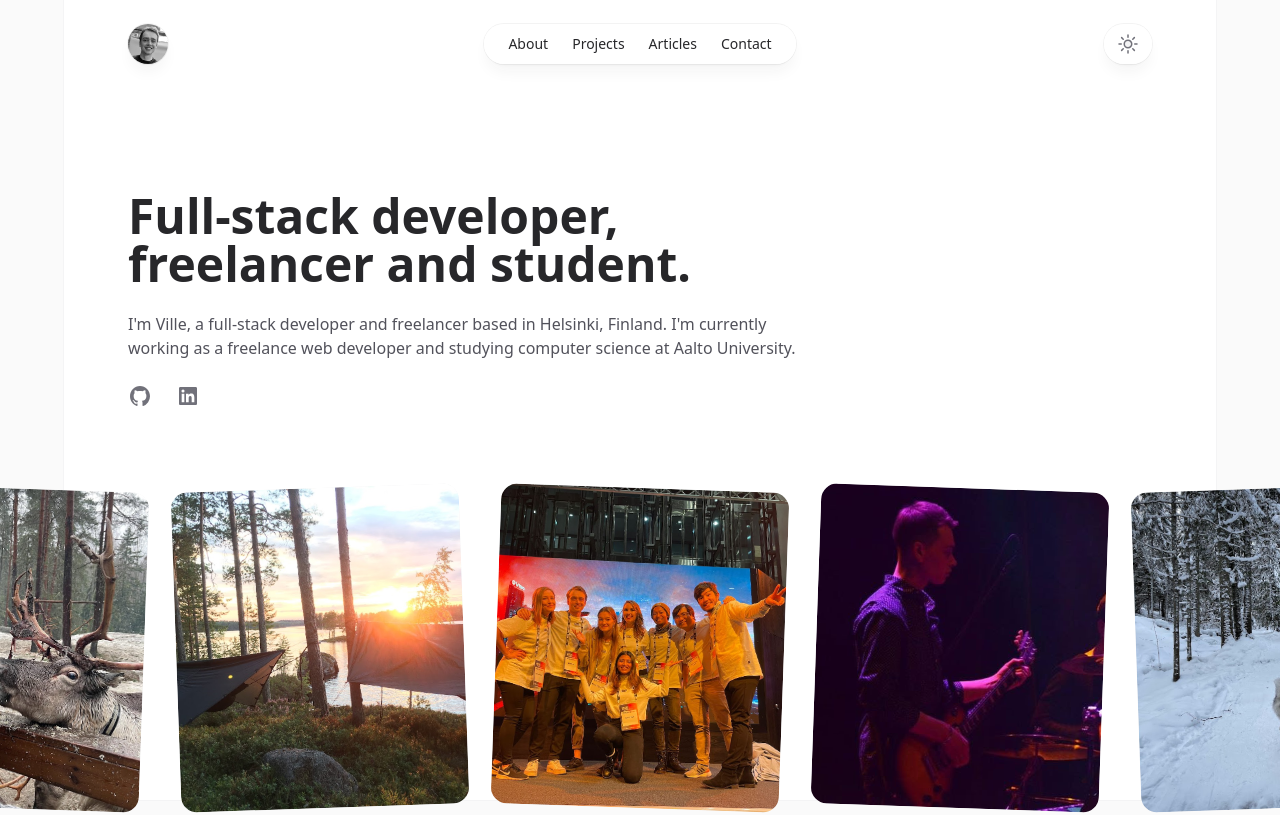
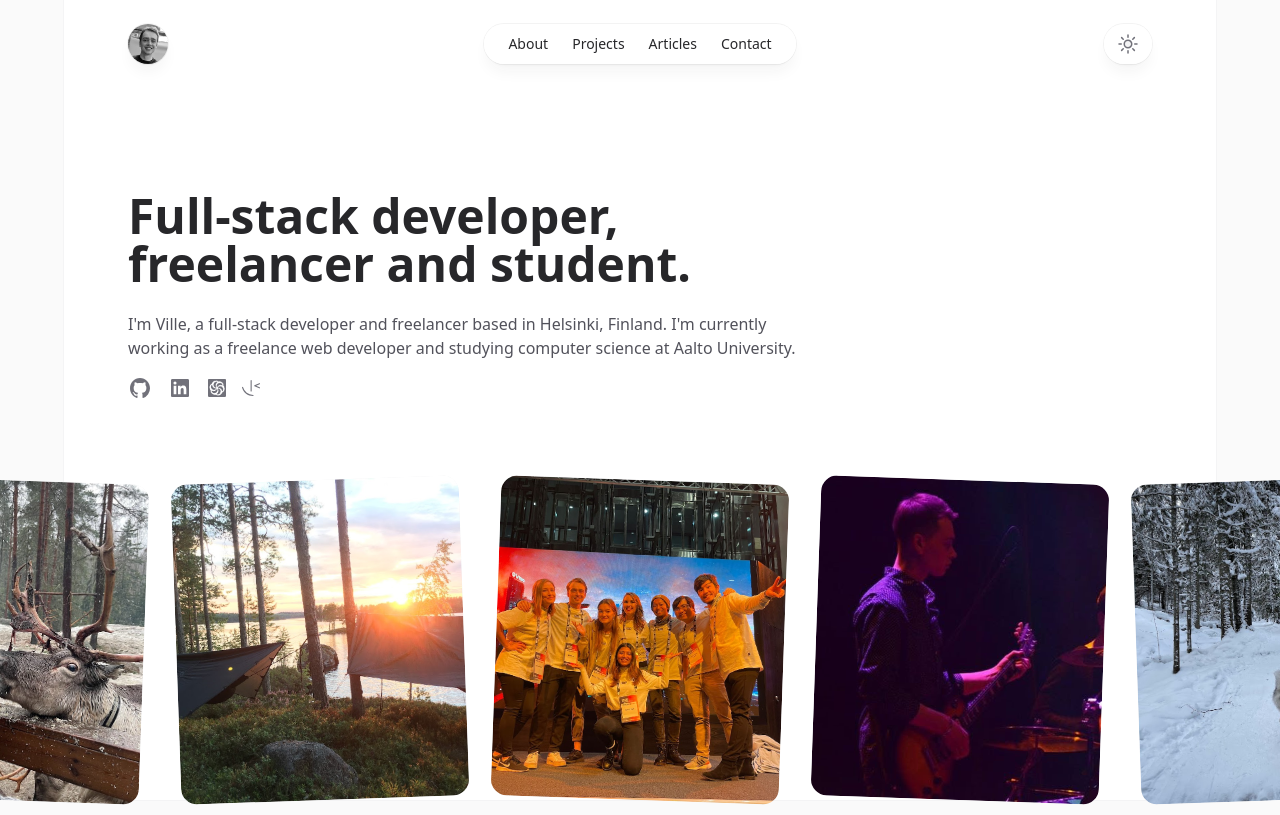
Before and after one commit to PrVille/My-portfolio-website, a React (Vite) app: page / in a window 1280 px wide. Shown: the top 815 px of the page. Built offline with nearby package versions, Linux system fonts and the light colour scheme; no server answers.

Commit message:
links to codewars and frontend mentor

```diff
--- a/src/Pages/About.jsx
+++ b/src/Pages/About.jsx
@@ -1,4 +1,5 @@
 import React from "react"
+import { SiCodewars, SiFrontendmentor } from "react-icons/si"
 import Page from "../components/Page"
 
 const About = () => {
@@ -51,12 +52,12 @@ const About = () => {
               create an escape from the busy world.
             </p>
             <p>
-              In addition to my love for the great outdoors and music, I
-              am also a proud owner of a husky named Luna. She is a wonderful
-              companion and keeps me on my toes with her playful energy and love
-              for adventure. Living in Helsinki, I am fortunate to have access
-              to plenty of parks and outdoor spaces where Luna and I can enjoy
-              the beautiful Finnish scenery together.
+              In addition to my love for the great outdoors and music, I am also
+              a proud owner of a husky named Luna. She is a wonderful companion
+              and keeps me on my toes with her playful energy and love for
+              adventure. Living in Helsinki, I am fortunate to have access to
+              plenty of parks and outdoor spaces where Luna and I can enjoy the
+              beautiful Finnish scenery together.
             </p>
           </div>
         </div>
@@ -102,6 +103,28 @@ const About = () => {
             </li>
             <li className="mt-4 flex">
               <a
+                className="group p-0.5 flex text-sm font-medium text-zinc-800 transition hover:text-sky-500 dark:text-zinc-200 dark:hover:text-sky-500"
+                href="https://www.codewars.com/users/PrVille"
+                target="_blank"
+                rel="noopener noreferrer"
+              >
+                <SiCodewars size={18} className="fill-zinc-500 transition group-hover:fill-sky-500" />
+                <span className="ml-5">Follow me on Codewars</span>
+              </a>
+            </li>
+            <li className="mt-4 flex">
+              <a
+                className="group p-0.5 flex text-sm font-medium text-zinc-800 transition hover:text-sky-500 dark:text-zinc-200 dark:hover:text-sky-500"
+                href="https://www.codewars.com/users/PrVille"
+                target="_blank"
+                rel="noopener noreferrer"
+              >
+                <SiFrontendmentor size={18} className="fill-zinc-500 transition group-hover:fill-sky-500" />
+                <span className="ml-5">Follow me on Frontend Mentor</span>
+              </a>
+            </li>
+            <li className="mt-4 flex">
+              <a
                 className="group flex text-sm font-medium text-zinc-800 transition hover:text-sky-500 dark:text-zinc-200 dark:hover:text-sky-500"
                 href="https://www.instagram.com/lunathepoopypants/"
                 target="_blank"
--- a/src/Pages/Contact.jsx
+++ b/src/Pages/Contact.jsx
@@ -8,6 +8,7 @@ import Page from "../components/Page"
 import GitHubIcon from "../components/Icons/GitHubIcon"
 import useNotification from "../Hooks/useNotification"
 import Spinner from "../components/Spinner"
+import { SiCodewars, SiFrontendmentor } from "react-icons/si"
 
 const Contact = () => {
   const { addNotification } = useNotification()
@@ -161,6 +162,29 @@ const Contact = () => {
               </a>
             </li>
 
+            <li className="mt-4 flex">
+              <a
+                className="group p-0.5 flex text-sm font-medium text-zinc-800 transition hover:text-sky-500 dark:text-zinc-200 dark:hover:text-sky-500"
+                href="https://www.codewars.com/users/PrVille"
+                target="_blank"
+                rel="noopener noreferrer"
+              >
+                <SiCodewars size={18} className="fill-zinc-500 transition group-hover:fill-sky-500" />
+                <span className="ml-5">Follow me on Codewars</span>
+              </a>
+            </li>
+            <li className="mt-4 flex">
+              <a
+                className="group p-0.5 flex text-sm font-medium text-zinc-800 transition hover:text-sky-500 dark:text-zinc-200 dark:hover:text-sky-500"
+                href="https://www.codewars.com/users/PrVille"
+                target="_blank"
+                rel="noopener noreferrer"
+              >
+                <SiFrontendmentor size={18} className="fill-zinc-500 transition group-hover:fill-sky-500" />
+                <span className="ml-5">Follow me on Frontend Mentor</span>
+              </a>
+            </li>
+
             <li className="mt-8 border-t border-zinc-100 pt-8 dark:border-zinc-700/40 flex">
               <a
                 className="group flex text-sm font-medium text-zinc-800 transition hover:text-sky-500 dark:text-zinc-200 dark:hover:text-sky-500"
--- a/src/Pages/Home.jsx
+++ b/src/Pages/Home.jsx
@@ -25,6 +25,8 @@ import {
   SiGithub,
   SiTypescript,
   SiJest,
+  SiCodewars,
+  SiFrontendmentor
 } from "react-icons/si"
 import { FaDatabase, FaLaptopCode, FaTools } from "react-icons/fa"
 import Tooltip from "../components/Tooltip"
@@ -194,9 +196,9 @@ const Home = () => {
             Finland. I'm currently working as a freelance web developer and
             studying computer science at Aalto University.
           </Page.Subtitle>
-          <div className="mt-6 flex gap-6">
+          <div className="mt-4 flex gap-4 items-center">
             <a
-              className="group -m-1 p-1"
+              className="group"
               href="https://github.com/PrVille"
               target="_blank"
               rel="noopener noreferrer"
@@ -214,7 +216,7 @@ const Home = () => {
               </svg>
             </a>
             <a
-              className="group -m-1 p-1"
+              className="group"
               href="https://www.linkedin.com/in/ville-prami/"
               target="_blank"
               rel="noopener noreferrer"
@@ -226,6 +228,22 @@ const Home = () => {
               >
                 <path d="M18.335 18.339H15.67v-4.177c0-.996-.02-2.278-1.39-2.278-1.389 0-1.601 1.084-1.601 2.205v4.25h-2.666V9.75h2.56v1.17h.035c.358-.674 1.228-1.387 2.528-1.387 2.7 0 3.2 1.778 3.2 4.091v4.715zM7.003 8.575a1.546 1.546 0 01-1.548-1.549 1.548 1.548 0 111.547 1.549zm1.336 9.764H5.666V9.75H8.34v8.589zM19.67 3H4.329C3.593 3 3 3.58 3 4.297v15.406C3 20.42 3.594 21 4.328 21h15.338C20.4 21 21 20.42 21 19.703V4.297C21 3.58 20.4 3 19.666 3h.003z"></path>
               </svg>
+            </a>
+            <a
+              className="group"
+              href="https://www.codewars.com/users/PrVille"
+              target="_blank"
+              rel="noopener noreferrer"
+            >
+              <SiCodewars size={18} className="fill-zinc-500 transition group-hover:fill-zinc-600 dark:fill-zinc-400 dark:group-hover:fill-zinc-300" />
+            </a>
+            <a
+              className="group"
+              href="https://www.frontendmentor.io/profile/PrVille"
+              target="_blank"
+              rel="noopener noreferrer"
+            >
+              <SiFrontendmentor size={18} className="fill-zinc-500 transition group-hover:fill-zinc-600 dark:fill-zinc-400 dark:group-hover:fill-zinc-300" />
             </a>
           </div>
         </Page.Header>
```
